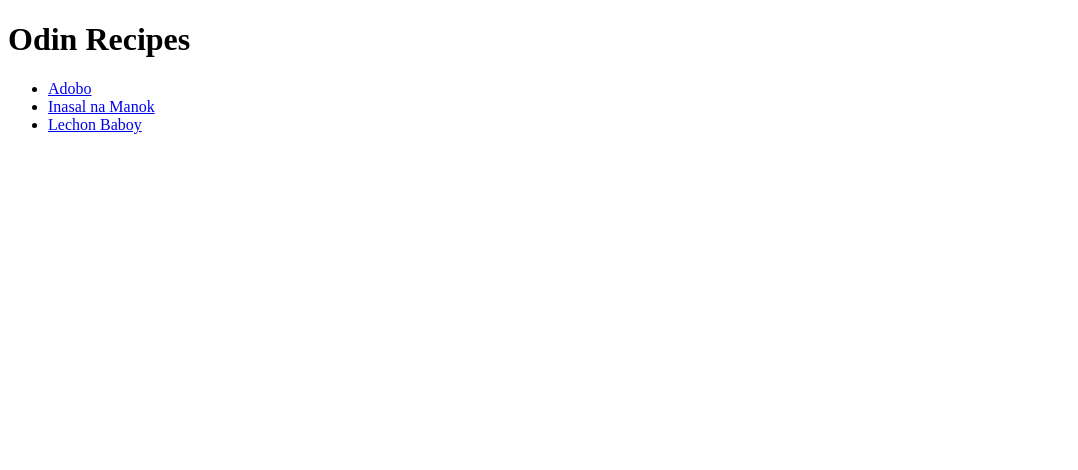
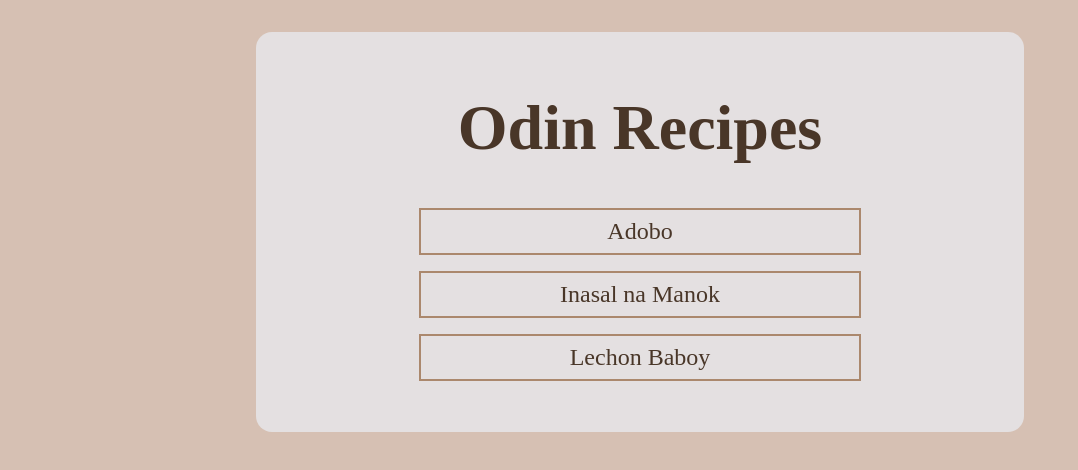
Before and after one commit to jurel11/odin-recipes, a plain HTML site: page index.html in a window 1280 px wide. Shown: the whole page, without its empty margins (0-1078 px from the left). Drawn offline with Linux system fonts and the light colour scheme.

Commit message:
Style the odin-recipes project

```diff
--- /dev/null
+++ b/css/style.css
@@ -0,0 +1,76 @@
+*,
+*::before,
+*::after {
+  box-sizing: border-box;
+  /* outline: 2px solid red; */
+}
+
+body {
+  margin: unset;
+  height: 100vh;
+  width: auto;
+  background-color: rgb(214, 192, 179);
+  color: rgb(73, 54, 40);
+}
+
+img,
+picture,
+svg,
+canvas {
+  display: block;
+  max-inline-size: 100%;
+  block-size: auto;
+}
+
+/* R E U S A B L E */
+.box {
+  border: 2px solid rgb(171, 136, 109);
+  width: 60%;
+  margin: 1rem auto;
+  padding: 0.5rem;
+}
+
+.no-bullet {
+  list-style-type: none;
+  padding: 0;
+  margin: 0;
+  text-align: center;
+  font-size: 1.5rem;
+}
+
+.no-decoration {
+  text-decoration: none;
+  color: rgb(73, 54, 40);
+}
+
+/* I N D E X */
+.header.home {
+  font-size: 4rem;
+  text-align: center;
+}
+.container {
+  width: 60%;
+  margin: 0 auto;
+  padding: 1rem;
+  background-color: rgb(228, 224, 225);
+  border-radius: 1rem;
+}
+
+.container.home {
+  height: 50%;
+  margin-top: 2rem;
+}
+
+/* F O O D  */
+.header.menu {
+  font-size: 3rem;
+  text-align: center;
+}
+.container.menu {
+  background-color: rgb(228, 224, 225);
+}
+
+.food-img {
+  width: 40%;
+  margin: 0 auto;
+}
--- a/index.html
+++ b/index.html
@@ -4,15 +4,26 @@
     <meta charset="UTF-8" />
     <meta name="viewport" content="width=device-width, initial-scale=1.0" />
     <title>Document</title>
+    <link rel="stylesheet" href="css/style.css" />
   </head>
   <body>
-    <h1>Odin Recipes</h1>
-    <ul>
-      <li>
-        <a href="./recipes/adobo.html">Adobo</a>
-      </li>
-      <li><a href="./recipes/inasalManok.html">Inasal na Manok</a></li>
-      <li><a href="./recipes/lechonBaboy.html">Lechon Baboy</a></li>
-    </ul>
+    <div class="container home">
+      <h1 class="header home">Odin Recipes</h1>
+      <ul class="no-bullet">
+        <li class="box">
+          <a href="./recipes/adobo.html" class="no-decoration">Adobo</a>
+        </li>
+        <li class="box">
+          <a href="./recipes/inasalManok.html" class="no-decoration"
+            >Inasal na Manok</a
+          >
+        </li>
+        <li class="box">
+          <a href="./recipes/lechonBaboy.html" class="no-decoration"
+            >Lechon Baboy</a
+          >
+        </li>
+      </ul>
+    </div>
   </body>
 </html>
```
Also changed, not shown: recipes/adobo.html (+18 -14 lines), recipes/inasalManok.html (+23 -18 lines), recipes/lechonBaboy.html (+28 -22 lines).
